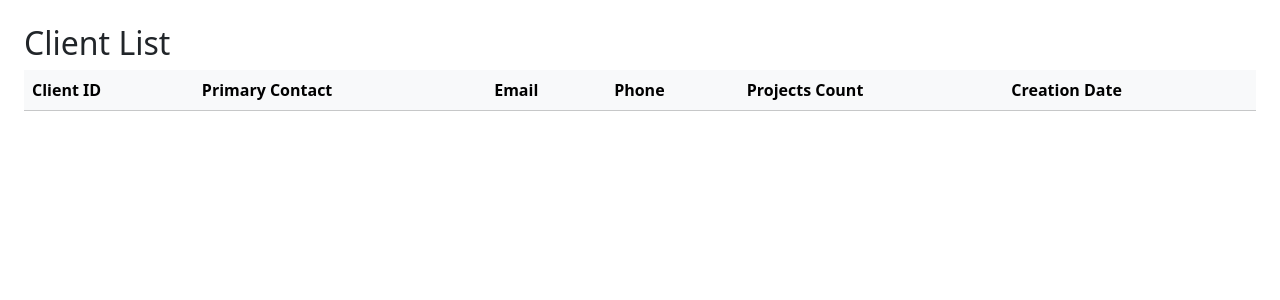
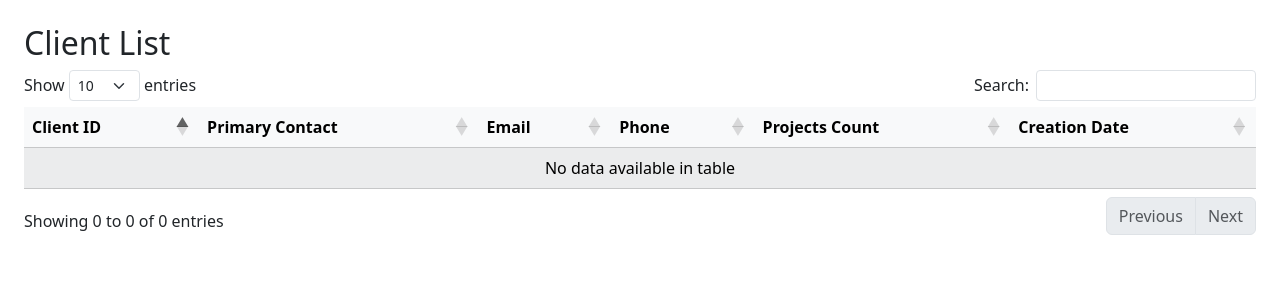
Before and after one commit to jack-lovett/company-database, a Flask app: page /clients in a window 1280 px wide. Shown: the part 76-376 px from the top of the page. Run offline with Flask 3, Linux system fonts and the light colour scheme; lists and menus that the app fills with data are empty; some libraries are stand-ins or nearby versions.

Commit message:
Add data tables js

```diff
--- a/ui/templates/base.html
+++ b/ui/templates/base.html
@@ -7,6 +7,7 @@
     <!--bootstrap css-->
     <link href="https://cdn.jsdelivr.net/npm/bootstrap@5.3.3/dist/css/bootstrap.min.css" rel="stylesheet"
           integrity="sha384-QWTKZyjpPEjISv5WaRU9OFeRpok6YctnYmDr5pNlyT2bRjXh0JMhjY6hW+ALEwIH" crossorigin="anonymous">
+    <link rel="stylesheet" type="text/css" href="https://cdn.datatables.net/1.10.25/css/dataTables.bootstrap5.css">
 </head>
 <body>
 <main>
@@ -22,5 +23,10 @@
 <script src="https://cdn.jsdelivr.net/npm/bootstrap@5.3.3/dist/js/bootstrap.bundle.min.js"
         integrity="sha384-YvpcrYf0tY3lHB60NNkmXc5s9fDVZLESaAA55NDzOxhy9GkcIdslK1eN7N6jIeHz"
         crossorigin="anonymous"></script>
+<script type="text/javascript" charset="utf8" src="https://code.jquery.com/jquery-3.6.0.min.js"></script>
+<script type="text/javascript" charset="utf8" src="https://cdn.datatables.net/1.10.25/js/jquery.dataTables.js"></script>
+<script type="text/javascript" charset="utf8"
+        src="https://cdn.datatables.net/1.10.25/js/dataTables.bootstrap5.js"></script>
+{% block scripts %}{% endblock %}
 </body>
 </html>
--- a/ui/templates/clients.html
+++ b/ui/templates/clients.html
@@ -3,7 +3,7 @@
 {% block content %}
 <h2>Client List</h2>
 <div class="table-responsive">
-    <table class="table table-light table-striped table-hover">
+    <table id="data" class="table table-light table-striped table-hover">
         <thead>
         <tr>
             <th>Client ID</th>
@@ -28,4 +28,11 @@
         </tbody>
     </table>
 </div>
+{% block scripts %}
+<script>
+    $(document).ready(function () {
+        $('#data').DataTable();
+    });
+</script>
 {% endblock %}
+{% endblock %}
```
Also changed, not shown: ui/templates/contacts.html (+8 -1 lines), ui/templates/projects.html (+8 -1 lines).
